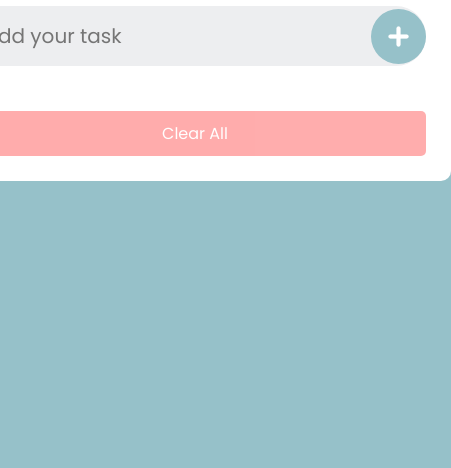
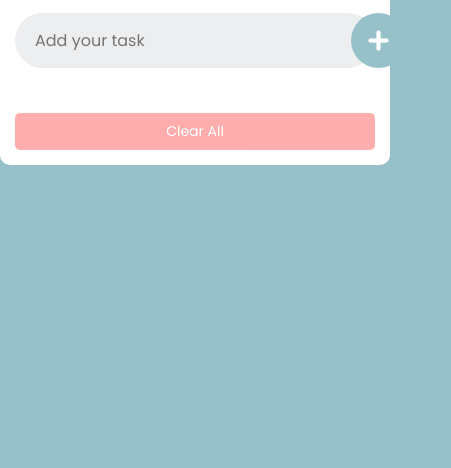
Before and after one commit to nrlathirah/task-flow, a plain HTML site: page index.html in a window 390 px wide. Shown: the part 376-844 px from the top of the page, 451 px wide, since content can reach past the window. Drawn offline with Linux system fonts and the light colour scheme.

Commit message:
Update style.css
update

```diff
--- a/style.css
+++ b/style.css
@@ -18,7 +18,8 @@ body {
 .container {
     background: #ffffff;
     padding: 25px;
-    width: 550px;
+    max-width: 550px;
+    width: 100%;
     border-radius: 10px;
 }
 
@@ -167,3 +168,26 @@ li.deleted-item {
         opacity: 0;
     }
 }
+
+@media (max-width: 600px) {
+    .container {
+        padding: 15px;
+    }
+
+    .todo-body input {
+        font-size: 16px;
+    }
+
+    h2 {
+        font-size: 24px;
+    }
+
+    ul li {
+        font-size: 16px;
+    }
+
+    #clearAllBtn {
+        padding: 8px;
+        font-size: 14px;
+    }
+}
```
